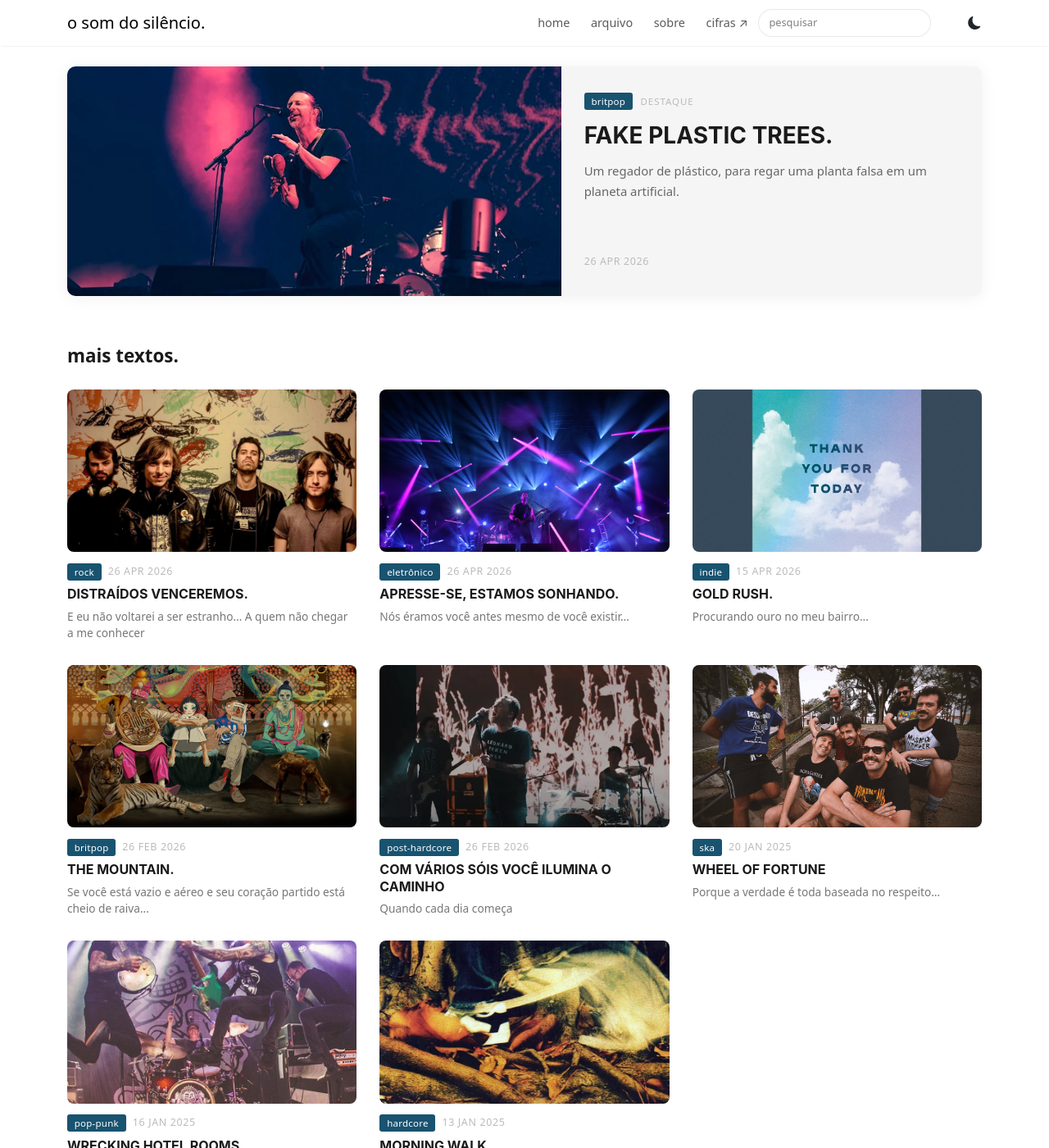
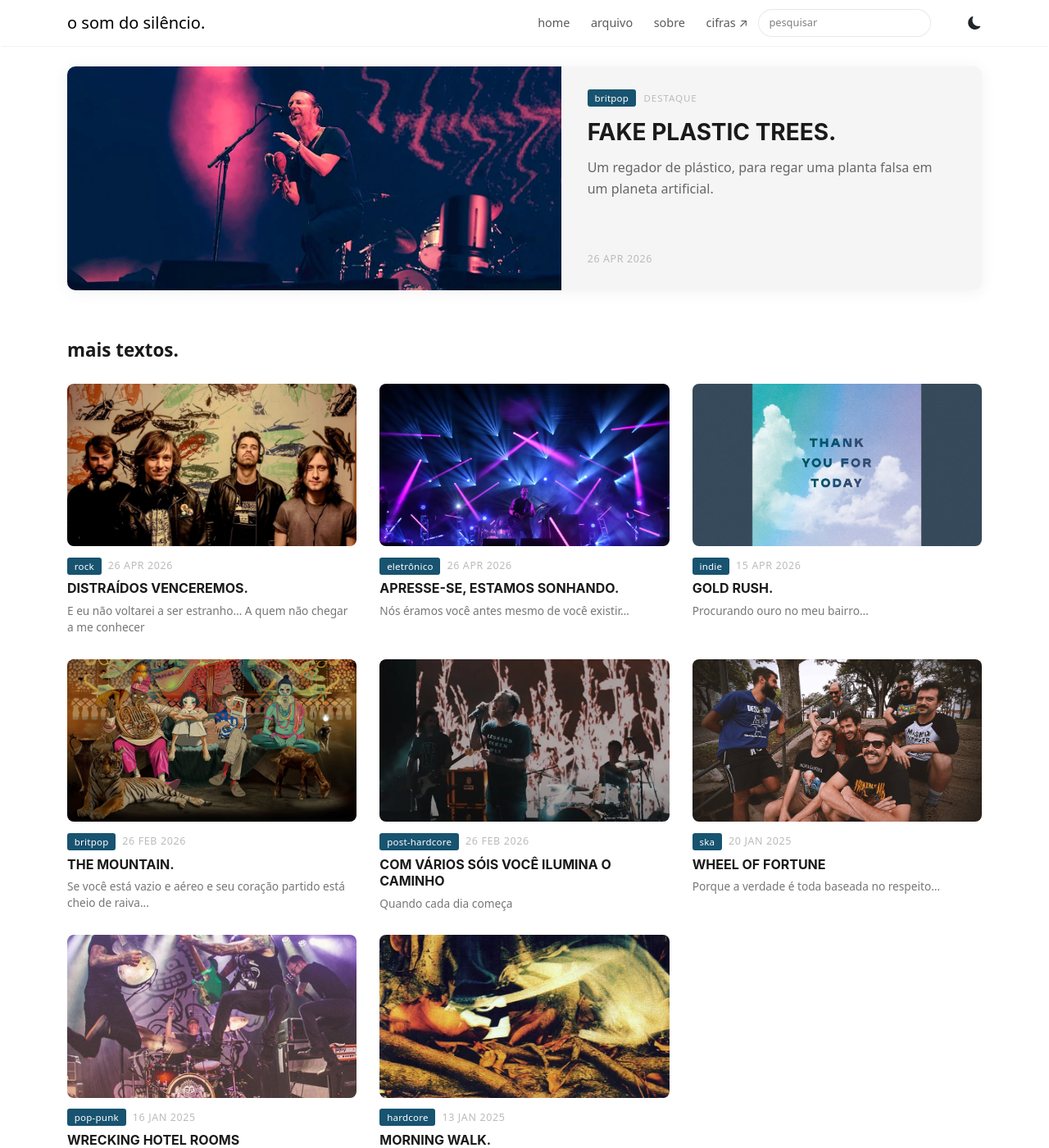
Before and after one commit to IgorConstant/Annotations, a Jekyll site: the page built from index.html, in a window 1280 px wide and 1400 px high. Shown: the whole window at 82% size. Built offline with Jekyll 4.4.1, drawn with Linux system fonts in a browser that asks for light colours; nearby versions of some CDN libraries.

Commit message:
Reduzir altura hero com mais conteúdo visível
Mudanças:
- min-height: 240px (redução de 40% desde 400px original)
- descrição com até 3 linhas visíveis (não 1 só)
- font-size descrição aumentado para 1rem
- padding reduzido para 1.75rem 2rem (mais compacto)

Resultado: Hero menor mas com mais conteúdo visível

Co-authored-by: Copilot <223556219+Copilot@users.noreply.github.com>

```diff
--- a/assets/css/main.scss
+++ b/assets/css/main.scss
@@ -27,7 +27,7 @@
 
 .home-hero-inner {
   display: flex;
-  min-height: 280px;
+  min-height: 240px;
   border-radius: 10px;
   overflow: hidden;
   background: #f5f5f5;
@@ -57,7 +57,7 @@
 
 .home-hero-content {
   flex: 1;
-  padding: 2rem 1.75rem;
+  padding: 1.75rem 2rem;
   display: flex;
   flex-direction: column;
   justify-content: center;
@@ -86,11 +86,15 @@
 }
 
 .home-hero-desc {
-  font-size: 0.93rem;
+  font-size: 1rem;
   color: #666;
-  line-height: 1.65;
-  margin-bottom: 1.25rem;
+  line-height: 1.6;
+  margin-bottom: 1rem;
   flex-grow: 1;
+  display: -webkit-box;
+  -webkit-line-clamp: 3;
+  -webkit-box-orient: vertical;
+  overflow: hidden;
 }
 
 .home-hero-date {
```
